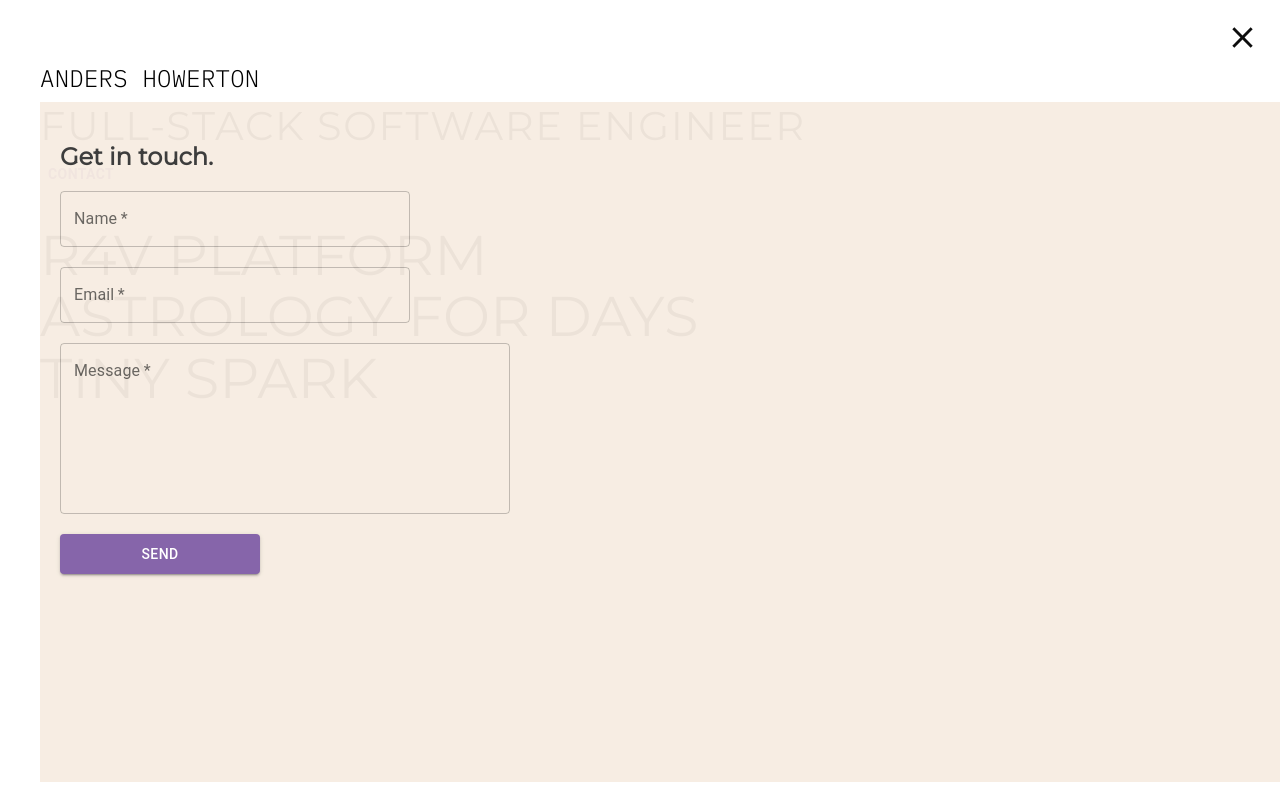
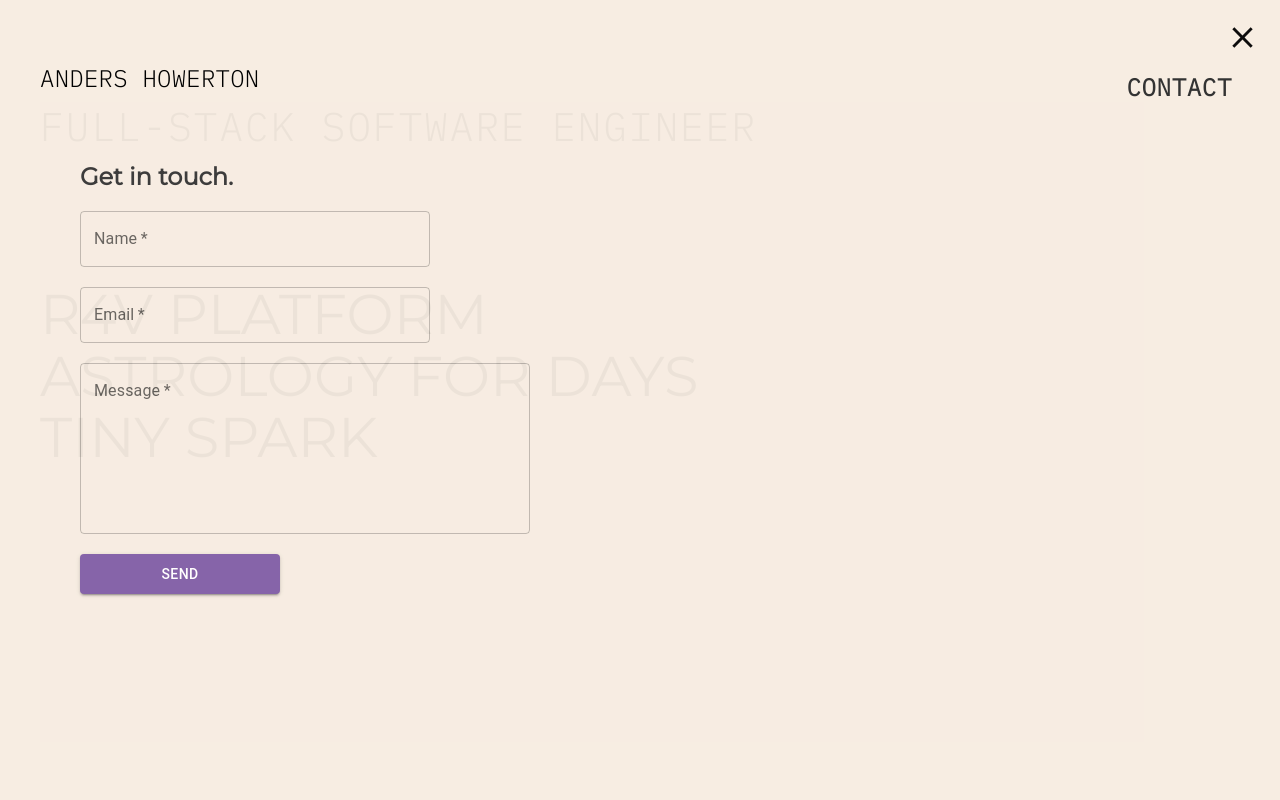
Before and after one commit to andandio/andandio.github.io, a React (Create React App) app: page / in a window 1280 px wide. Both pictures are taken after a click on the button "CONTACT". Shown: the top 800 px of the page. Built offline with nearby package versions, Linux system fonts and the light colour scheme.

Commit message:
adjust fonts & colors

```diff
--- a/src/components/Contact.jsx
+++ b/src/components/Contact.jsx
@@ -8,11 +8,11 @@ import { useForm } from '@formspree/react';
 
 const styles = {
   formContainer: {
-    width: '100%',
-    height: '80%',
-    padding: '20px',
+    width: '80%',
+    height: '70%',
+    padding: '40px',
     marginTop: '8%',
-    background: '#f7ede2',
+    background: 'rgb(247, 237, 226)',
     opacity: '1.0',
     '& h2': {
       fontFamily: 'Montserrat, sans-serif',
--- a/src/components/Homepage.jsx
+++ b/src/components/Homepage.jsx
@@ -7,6 +7,9 @@ import Contact from './Contact';
 const styles = {
   box: {
     marginTop: '20px',
+    display: 'flex',
+    flexWrap: 'wrap',
+    justifyContent: 'space-between',
   },
   name: {
     fontSize: '1.5rem',
@@ -17,15 +20,16 @@ const styles = {
     },
   },
   tagLine: {
-    fontFamily: 'Montserrat, sans-serif',
-    fontWeight: 100,
+    fontFamily: 'IBM Plex Mono, monospace',
     fontSize: '2.5rem',
     letterSpacing: '0.1rem',
     color: '#333333',
   },
   button: {
-    color: '#805da6',
+    color: '#333333',
     fontWeight: 'bold',
+    fontSize: '1.5rem',
+    fontFamily: 'IBM Plex Mono, monospace',
   },
   portfolioItem: {
     lineHeight: 1.1,
@@ -49,22 +53,23 @@ const StickyContainer = styled('div')({
 
 const ScrollingContainer = styled('section')({
   height: '100vh',
-})
+});
 
 const Homepage = (props) => {
   const [contactMode, toggleContactMode] = useState(false);
   const bgColors = [
-    'rgb(255, 255, 255)',
+    'rgb(247, 237, 226)',
     'rgb(0, 143, 100)',
     'rgb(255, 186, 186)',
     'rgb(226, 72, 72)',
-    'rgb(0, 71, 255)',
+    'rgb(255, 255, 255)',
+    'rgb(74, 86, 247)',
     'rgb(219, 172, 255)',
     'rgb(125, 205, 250)',
-  ]
+  ];
   const scrollers = bgColors.map((color) => {
-    return <ScrollingContainer sx={{ background: color }} />
-  })
+    return <ScrollingContainer sx={{ background: color }} />;
+  });
 
   const renderContactForm = () => {
     if (contactMode) {
@@ -85,6 +90,7 @@ const Homepage = (props) => {
       {scrollers}
       <StickyContainer>
         <Box sx={styles.box}>
+          <Box>
             <Typography component="h1" sx={styles.name}>
               <a target="_blank" rel="noreferrer" href="https://www.linkedin.com/in/andershowerton/">
                 ANDERS HOWERTON
@@ -93,6 +99,8 @@ const Homepage = (props) => {
             <Typography component="h4" sx={styles.tagLine}>
               FULL-STACK SOFTWARE ENGINEER
             </Typography>
+          </Box>
+          <Box>
             <Button
               sx={styles.button}
               onClick={() => {
@@ -102,7 +110,8 @@ const Homepage = (props) => {
               CONTACT
             </Button>
           </Box>
-        <Box mt={4}>
+        </Box>
+        <Box mt={16}>
           <Typography sx={styles.portfolioItem}>
             <a target="_blank" rel="noreferrer" href="https://respuestavenezolanos.iom.int/en/platform-r4v">
               R4V PLATFORM
```
Also changed, not shown: package.json (line endings or trailing spaces). Lines whose indentation alone changed are shown as unchanged.
